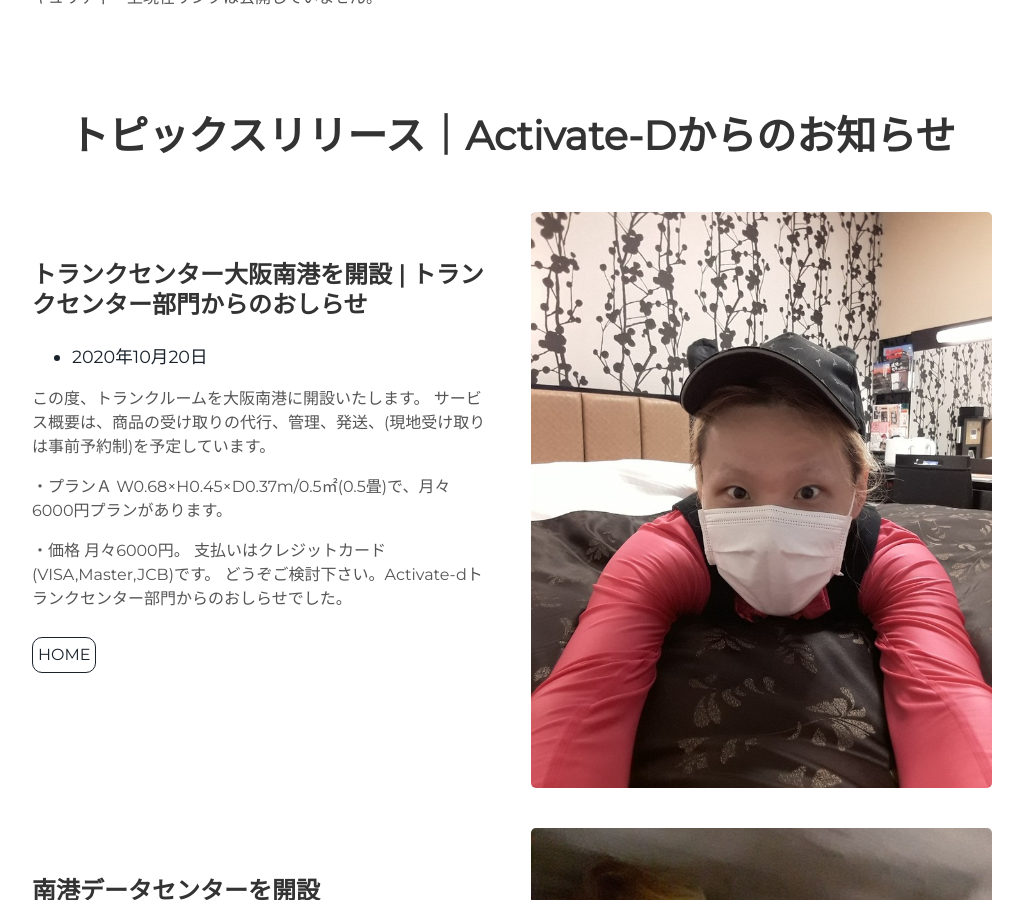
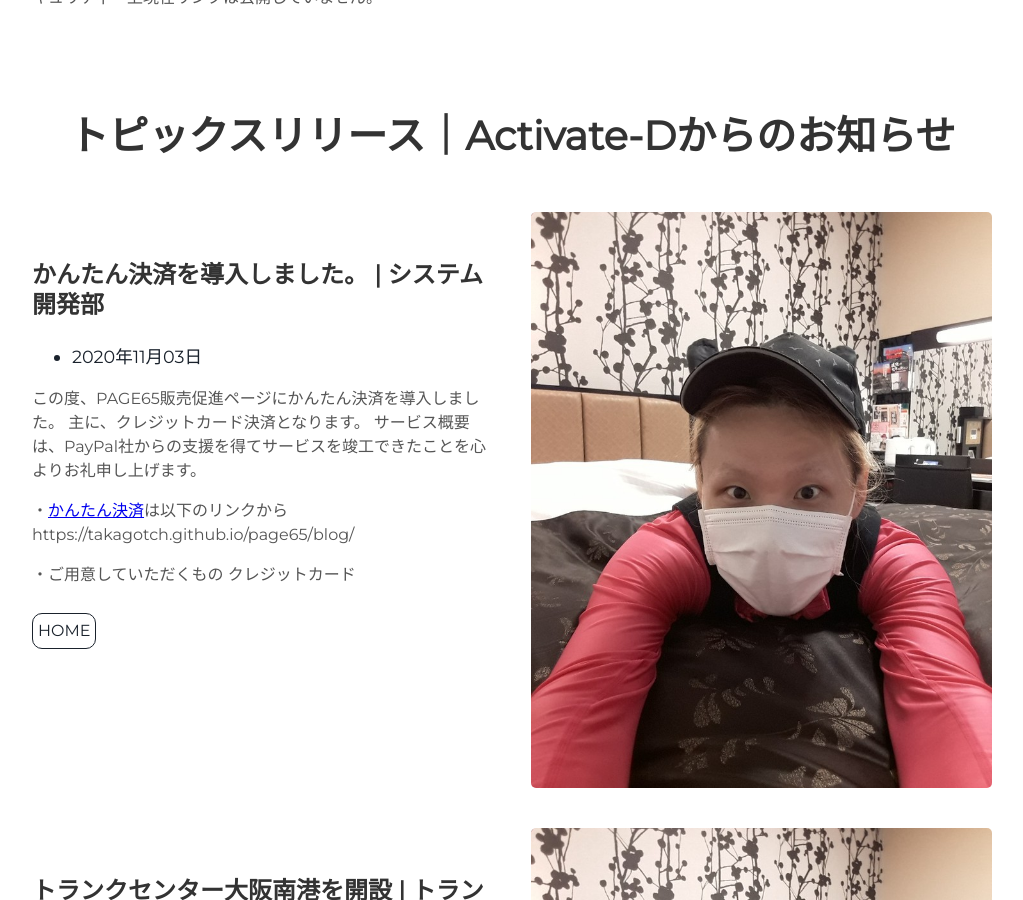
Before and after one commit to takagotch/page351, a Jekyll site: the page built from index.html, in a window 1280 px wide and 900 px high, scrolled down 2312 px. Shown: the whole window, without its empty margins (128-1151 px from the left). Built offline with Jekyll 4.4.1, drawn with Linux system fonts in a browser that asks for light colours.

Commit message:
Update projects.html

```diff
--- a/_includes/projects.html
+++ b/_includes/projects.html
@@ -19,6 +19,43 @@
 
 
 <!-- --><!-- --><!-- --><!-- --><!-- --><!-- --><!-- --><!-- --><!-- --><!-- --><!-- --><!-- -->
+
+{%- assign date_format = site.minima.date_format | default: "%b %-d, %Y" -%}
+
+<div class="user-projects">
+  <div class="images-right">
+    <img alt="mountains" src="{{ "/assets/img/fr8.jpg" | prepend: site.baseurl }}" />
+  </div>
+  <div class="contents">
+    <h3> かんたん決済を導入しました。 | システム開発部 </h3>
+    <ul>
+      <li>
+      2020年11月03日
+      <!-
+      Published on {{ page.date | date: date_format }}
+           page85  texture; bundle install
+           https://github.com/takagotch/page85
+      ->
+      </li>
+    </ul>
+    <p>
+    この度、PAGE65販売促進ページにかんたん決済を導入しました。
+    主に、クレジットカード決済となります。
+    サービス概要は、PayPal社からの支援を得てサービスを竣工できたことを心よりお礼申し上げます。
+    </p>
+    <p>
+    ・<a href="https://takagotch.github.io/page65/blog/">かんたん決済<a>は以下のリンクから
+     https://takagotch.github.io/page65/blog/
+    </p>
+    <p>
+    ・ご用意していただくもの
+    クレジットカード
+    </p>
+    <a class="project-link" href="#">HOME</a>
+  </div>
+</div>
+
+
 {%- assign date_format = site.minima.date_format | default: "%b %-d, %Y" -%}
 
 <div class="user-projects">
```
